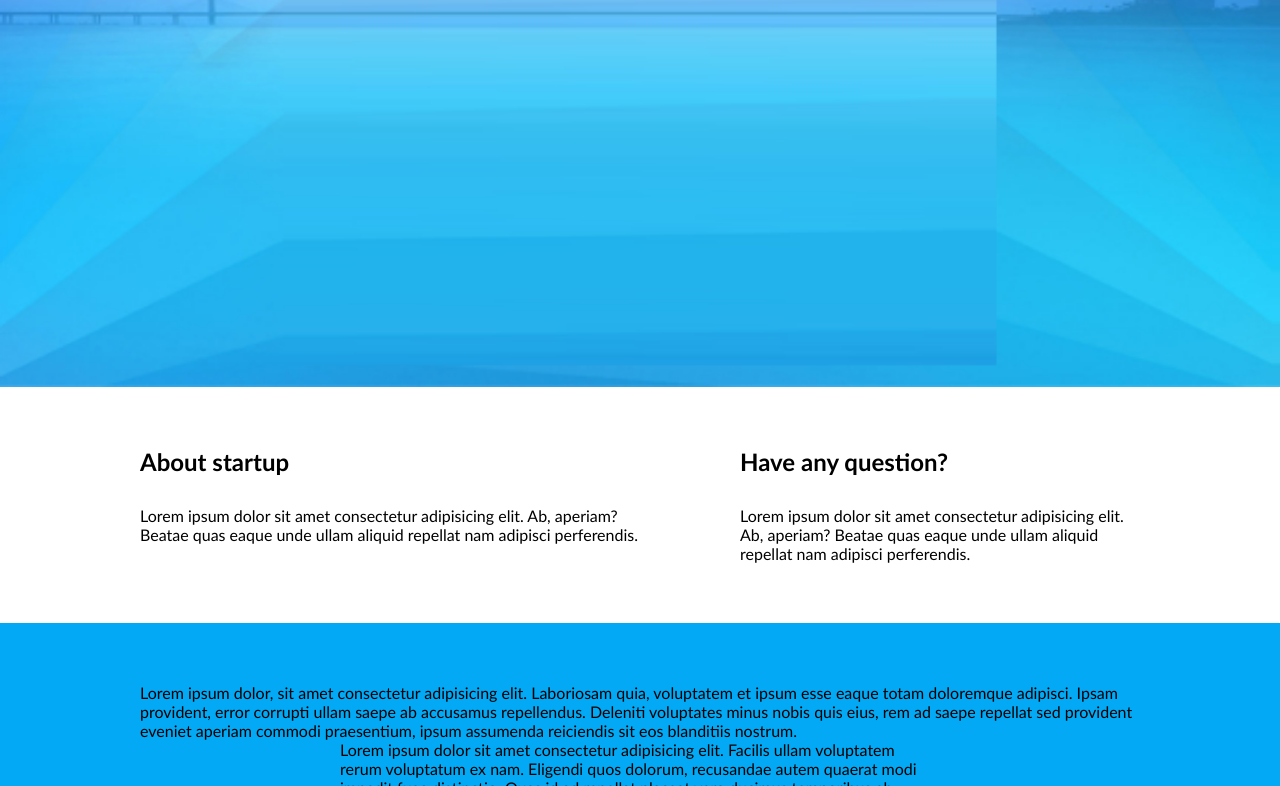
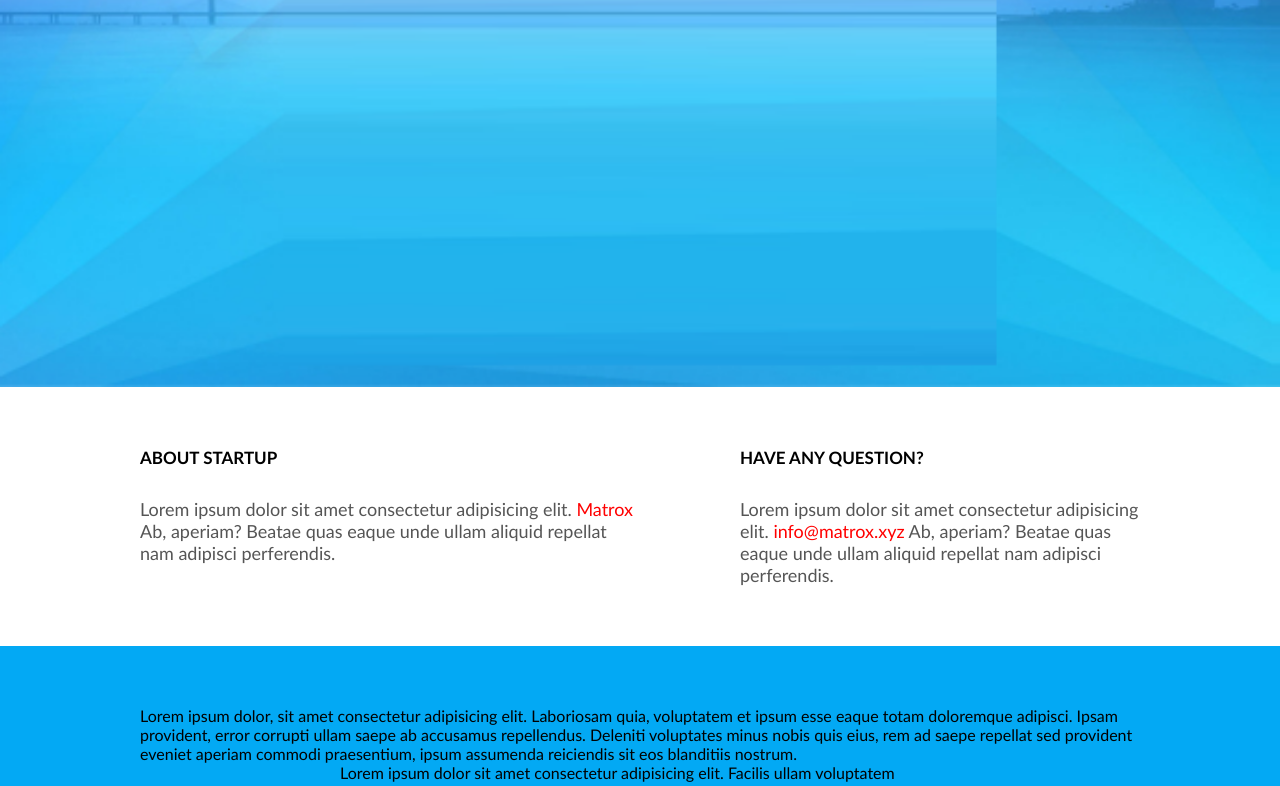
Before and after one commit to DuserK/08-coming-soon, a website: page index.html in a window 1280 px wide. Shown: the part 413-1199 px from the top of the page. Drawn offline with Linux system fonts and the light colour scheme.

Commit message:
Main content #6

```diff
--- a/css/pages/home.css
+++ b/css/pages/home.css
@@ -35,6 +35,22 @@
     font-size: 20px;
 }
 
+.content-title{
+    text-transform: uppercase;
+    font-size: 17px;
+}
+.content-description{
+    color: #555;
+    font-size: 18px;
+}
+.content-description > a{
+    color: red;
+    text-decoration: none;
+}
+.content-description > a:hover{
+    text-decoration: underline;
+}
+
 @media (max-width:600px) {
     .hero .title{
         font-size: 64px;
--- a/index.html
+++ b/index.html
@@ -18,15 +18,15 @@
                 <p class="description">Lorem ipsum dolor sit amet consectetur adipisicing elit. Id ratione illum facere laboriosam cupiditate odit maiores esse, accusantium quam voluptatibus.</p>
             </div>
         </section>
-        <section class="container">
+        <section class="container main-content">
             <div class="row">
                 <div class="column">
-                    <h2>About startup</h2>
-                    <p>Lorem ipsum dolor sit amet consectetur adipisicing elit. Ab, aperiam? Beatae quas eaque unde ullam aliquid repellat nam adipisci perferendis.</p>
+                    <h2 class="content-title">About startup</h2>
+                    <p class="content-description">Lorem ipsum dolor sit amet consectetur adipisicing elit. <a href="./">Matrox</a> Ab, aperiam? Beatae quas eaque unde ullam aliquid repellat nam adipisci perferendis.</p>
                 </div>
                 <div class="column right">
-                    <h2>Have any question?</h2>
-                    <p>Lorem ipsum dolor sit amet consectetur adipisicing elit. Ab, aperiam? Beatae quas eaque unde ullam aliquid repellat nam adipisci perferendis.</p>
+                    <h2 class="content-title">Have any question?</h2>
+                    <p class="content-description">Lorem ipsum dolor sit amet consectetur adipisicing elit. <a href="mailto:info@matrox.xyz">info@matrox.xyz</a> Ab, aperiam? Beatae quas eaque unde ullam aliquid repellat nam adipisci perferendis.</p>
                 </div>
             </div>
          </section>
```
